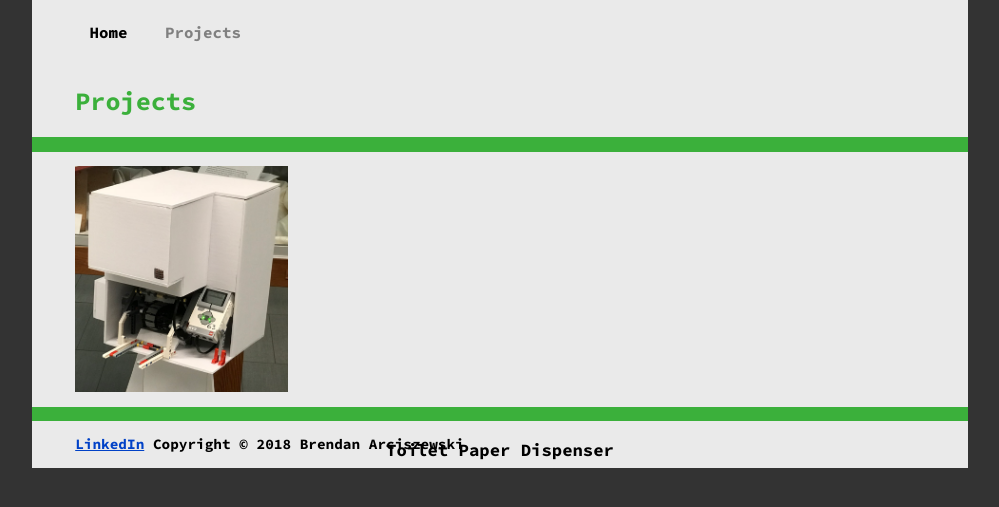
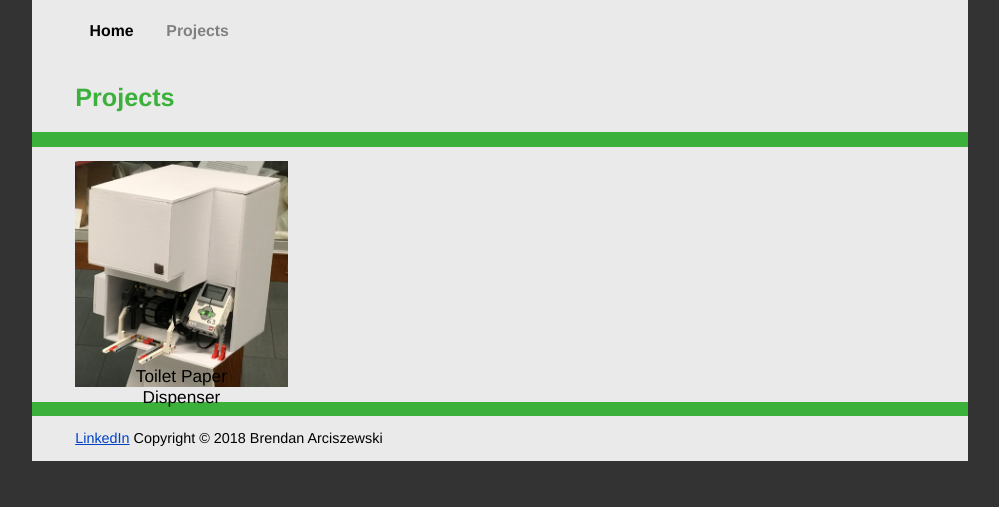
Before and after one commit to brendanarciszewski/brendanarciszewski.github.io, a Jekyll site: the page built from projects.md, in a window 1280 px wide. Shown: the top 507 px of the page, without its empty margins (140-1139 px from the left). Built offline with Jekyll 4.4.1, drawn with Linux system fonts in a browser that asks for light colours; some web fonts are replaced.

Commit message:
new font

```diff
--- a/css/mobile-base.css
+++ b/css/mobile-base.css
@@ -2,13 +2,26 @@
  * External Resources
  * ----------------------------------------------- */
 @import url('https://fonts.googleapis.com/css?family=Source+Code+Pro:700|Source+Sans+Pro:400,400i,700&subset=latin-ext');
-
+@font-face {
+    font-family: AcherusGrotesque;
+    src: url('acherusgrotesque-regularitalic-webfont.woff2') format('woff2'),
+         url('acherusgrotesque-regularitalic-webfont.woff') format('woff');
+    font-weight: normal;
+    font-style: italic;
+}
+@font-face {
+    font-family: AcherusGrotesque;
+    src: url('acherusgrotesque-regular-webfont.woff2') format('woff2'),
+         url('acherusgrotesque-regular-webfont.woff') format('woff');
+    font-weight: normal;
+    font-style: normal;
+}
 /* -----------------------------------------------
  * General + Class Stuff
  * ----------------------------------------------- */
 
 html {
-    font: 0.9em 'Source Code Pro', sans-serif;
+    font: 0.9em AcherusGrotesque, Helvetica, Arial, sans-serif;
     --main-background-colour: #333333; /*3BB03B*/
     --main-margin: 0 auto;
     --module-padding: 1rem 3rem;
@@ -221,22 +234,27 @@
 }
 
 .iten-container {
+    display: inline-block;
+    position: relative;
     width: 100%;
     height: auto;
 }
-.item-container > img {
+.item-container img {
     display: block;
     width: 100%;
     height: auto;
 }
 .item-overlay {
-    width: 100%;
-    height: 100%;
+    position: relative;
+    bottom: 0;
+    right: 0;
+    top: 0;
+    left: 0;
     opacity: 1;
     transition: .5s ease;
     background-color: var(--highlight-colour);
 }
-.item-container:hover > .item-overlay {
+.item-container:hover .item-overlay {
     opacity: 0;
 }
 .item-title {
```
Also changed, not shown: css/acherusgrotesque-regularitalic-webfont.woff (added), css/acherusgrotesque-regularitalic-webfont.woff2 (added).
